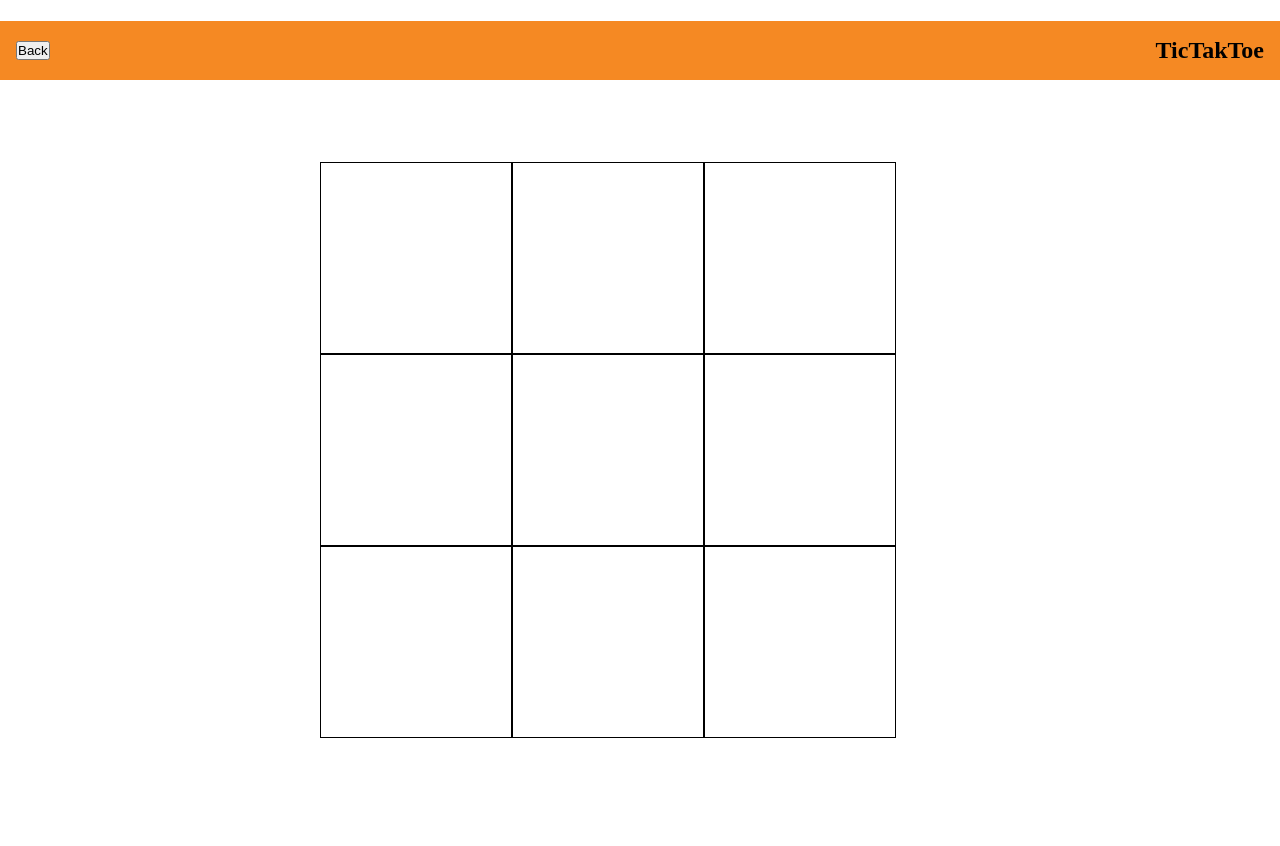
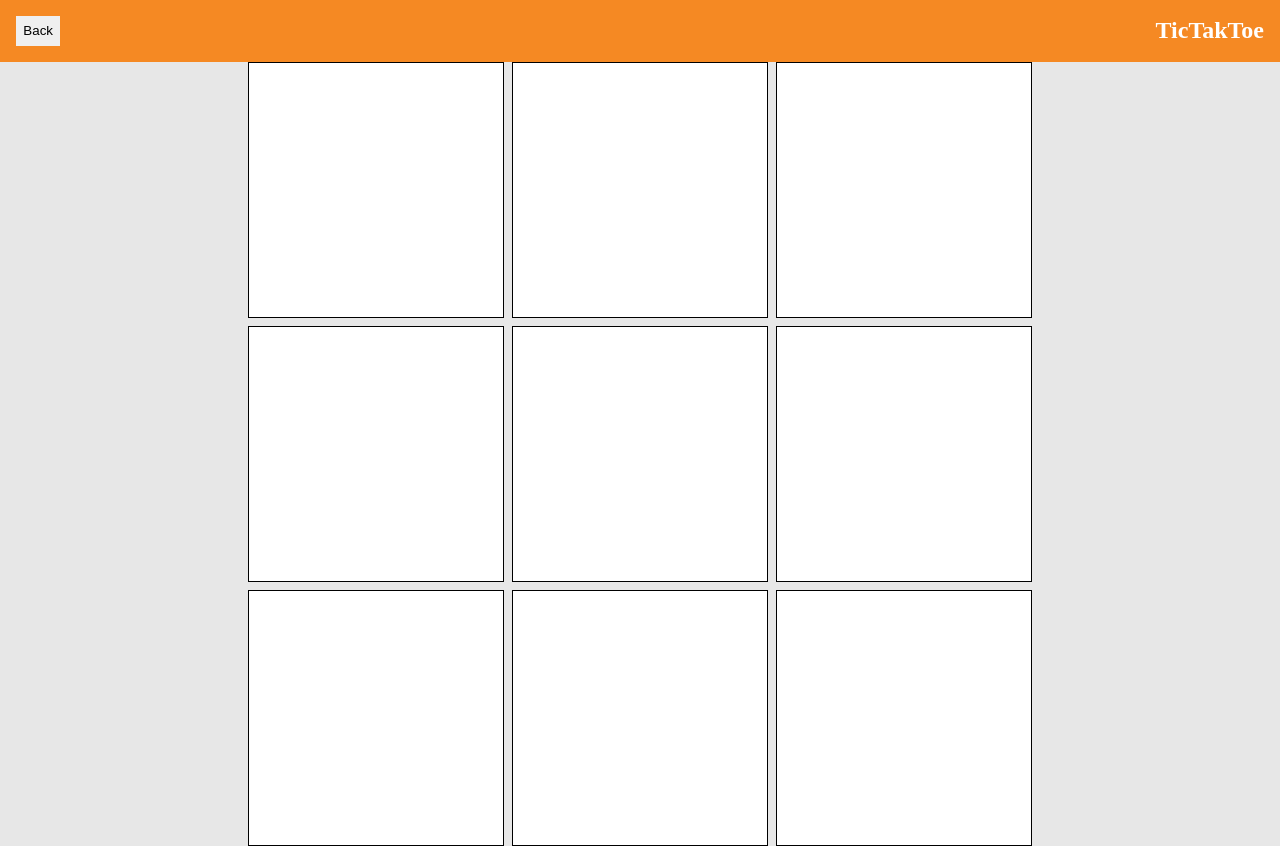
Before and after one commit to Rahulcodes-hash/Rahulcodes-hash, a plain HTML site: page projects/tic_tak_toe/toe.html in a window 1280 px wide. Before the commit the page ends 800 px from the top, so only its background shows below. Drawn offline with Linux system fonts and the light colour scheme.

Commit message:
fix tictaktoe

```diff
--- a/projects/tic_tak_toe/toe.html
+++ b/projects/tic_tak_toe/toe.html
@@ -17,8 +17,11 @@
     body{
         height: 100vh;
         width: 100vw;
-        display: grid;
-        place-items: center;
+        display: flex;
+        background-color: rgb(231, 231, 231);
+        flex-direction: column;
+        justify-content: space-between;
+        align-items: center;
     }
     nav{
         padding: 1rem;
@@ -27,20 +30,27 @@
         display: flex;
         justify-content: space-between;
         align-items: center;
-
+        color: white;
+    }
+    nav > button {
+        padding: 1rex;
+        border: none;
     }
 .gameBoard{
     display: grid;
+    justify-content: center;
     width: 50%;
-    grid-template-columns: repeat(3,15vw);
+    grid-template-columns: repeat(3,20vw);
+    gap: 0.5rem;
 }
 .gameBoard .box{
-    width: 15vw;
+    width: 20vw;
     aspect-ratio: 1/1;
     border: 1px solid rgb(0, 0, 0);
     display: grid;
     place-items: center;
     font-size: clamp(1px,9vw,10rem);
+    background-color: white;
 }
 </style>
 <body>
```
